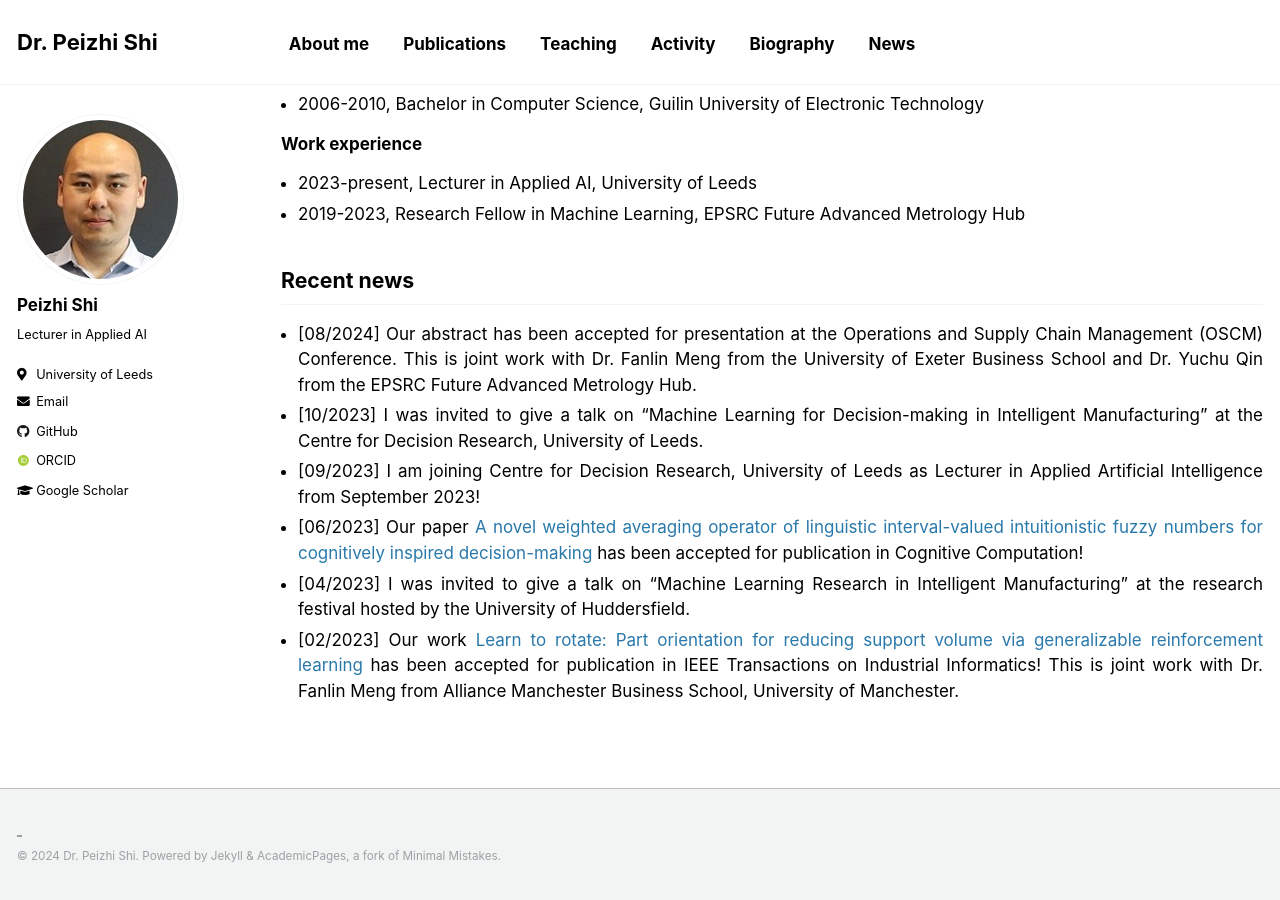
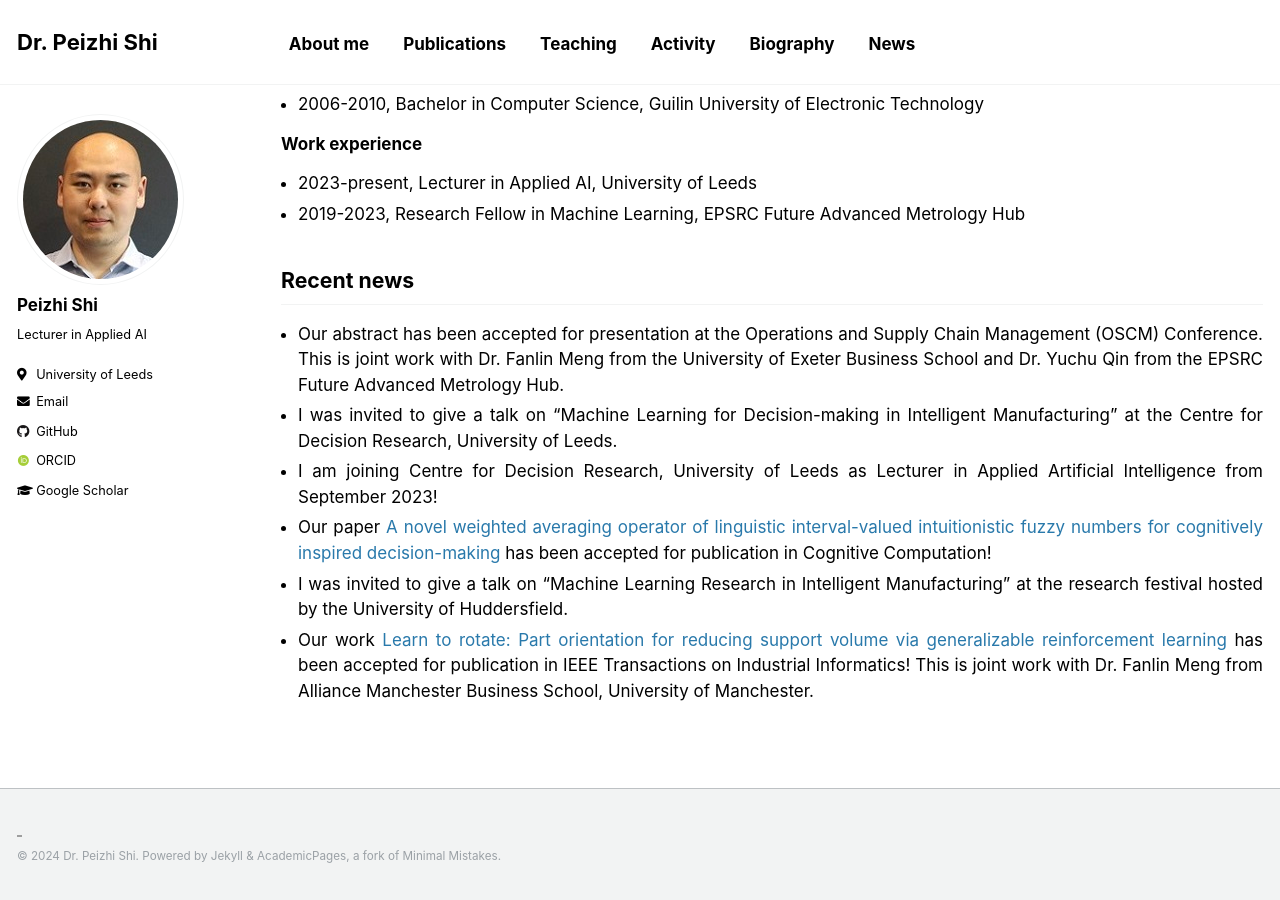
Before and after one commit to PeizhiShi/peizhishi.github.io, a Jekyll site: the page built from _pages/index.md, in a window 1280 px wide and 900 px high, scrolled down 2182 px. Built offline with Jekyll 4.4.1, drawn with Linux system fonts in a browser that asks for light colours; some web fonts are replaced; our own code applies the rules of GitHub Pages for plain Markdown files.

Commit message:
Update index.md

```diff
--- a/_pages/index.md
+++ b/_pages/index.md
@@ -66,9 +66,9 @@ For other AI-related publications, please visit my [Google Scholar](https://scho
 
 ## Recent news
 
-- [08/2024] Our abstract has been accepted for presentation at the Operations and Supply Chain Management (OSCM) Conference. This is joint work with Dr. Fanlin Meng from the University of Exeter Business School and Dr. Yuchu Qin from the EPSRC Future Advanced Metrology Hub.
-- [10/2023] I was invited to give a talk on “Machine Learning for Decision-making in Intelligent Manufacturing” at the Centre for Decision Research, University of Leeds.
-- [09/2023] I am joining Centre for Decision Research, University of Leeds as Lecturer in Applied Artificial Intelligence from September 2023!
-- [06/2023] Our paper [A novel weighted averaging operator of linguistic interval-valued intuitionistic fuzzy numbers for cognitively inspired decision-making](https://doi.org/10.1007/s12559-023-10167-y) has been accepted for publication in Cognitive Computation!
-- [04/2023] I was invited to give a talk on “Machine Learning Research in Intelligent Manufacturing” at the research festival hosted by the University of Huddersfield.
-- [02/2023] Our work [Learn to rotate: Part orientation for reducing support volume via generalizable reinforcement learning](https://ieeexplore.ieee.org/abstract/document/10054468) has been accepted for publication in IEEE Transactions on Industrial Informatics! This is joint work with Dr. Fanlin Meng from Alliance Manchester Business School, University of Manchester.
+- Our abstract has been accepted for presentation at the Operations and Supply Chain Management (OSCM) Conference. This is joint work with Dr. Fanlin Meng from the University of Exeter Business School and Dr. Yuchu Qin from the EPSRC Future Advanced Metrology Hub.
+- I was invited to give a talk on “Machine Learning for Decision-making in Intelligent Manufacturing” at the Centre for Decision Research, University of Leeds.
+- I am joining Centre for Decision Research, University of Leeds as Lecturer in Applied Artificial Intelligence from September 2023!
+- Our paper [A novel weighted averaging operator of linguistic interval-valued intuitionistic fuzzy numbers for cognitively inspired decision-making](https://doi.org/10.1007/s12559-023-10167-y) has been accepted for publication in Cognitive Computation!
+- I was invited to give a talk on “Machine Learning Research in Intelligent Manufacturing” at the research festival hosted by the University of Huddersfield.
+- Our work [Learn to rotate: Part orientation for reducing support volume via generalizable reinforcement learning](https://ieeexplore.ieee.org/abstract/document/10054468) has been accepted for publication in IEEE Transactions on Industrial Informatics! This is joint work with Dr. Fanlin Meng from Alliance Manchester Business School, University of Manchester.
```
